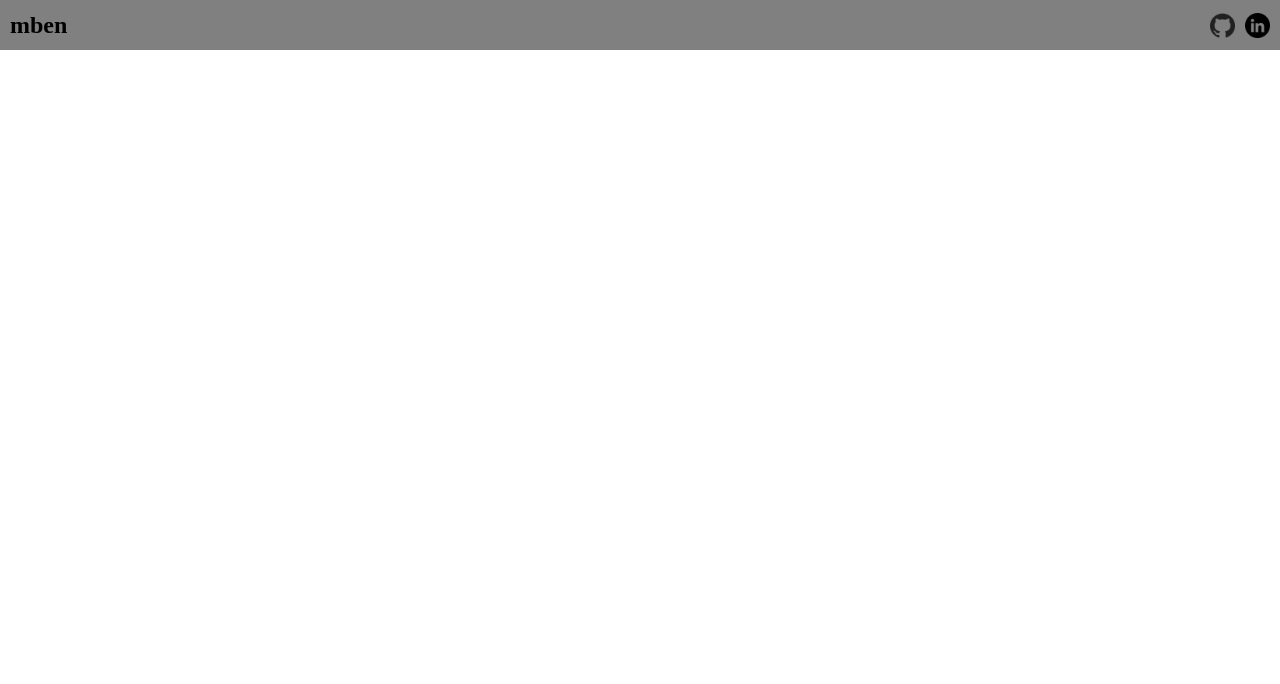
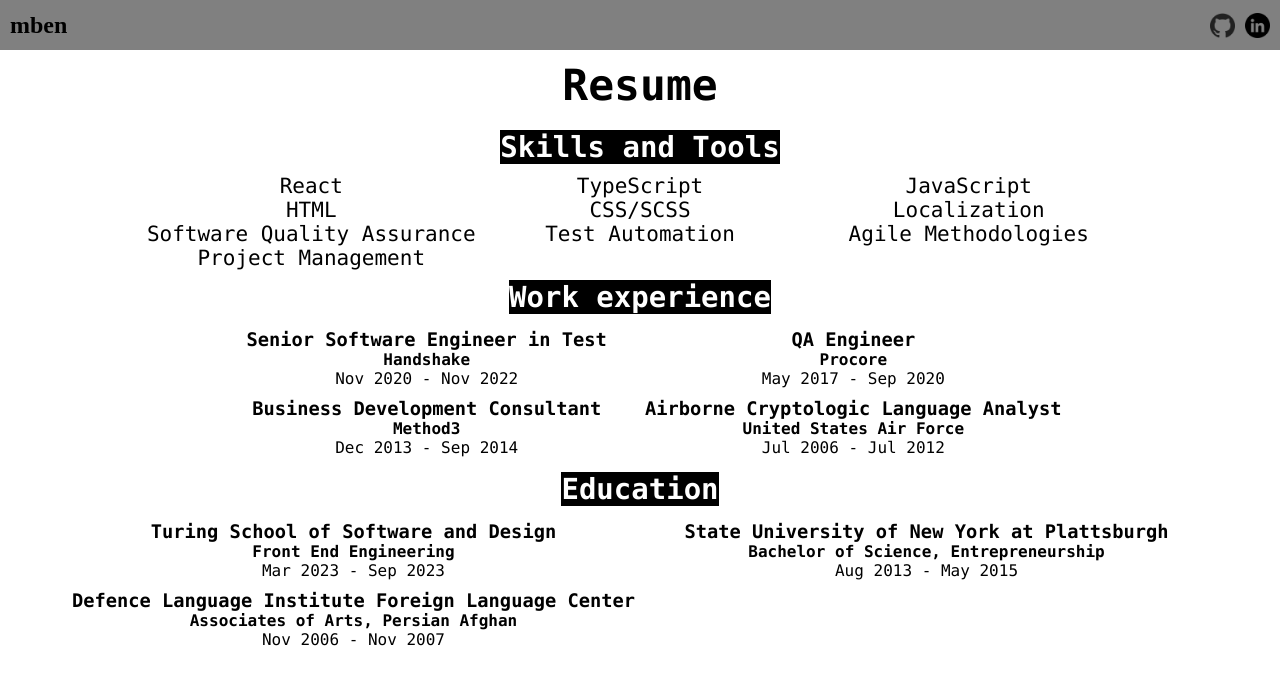
Before and after one commit to mbenfowler/portfolio, a React (Create React App) app: page /resume in a window 1280 px wide. Shown: the top 684 px of the page. Built offline with nearby package versions, Linux system fonts and the light colour scheme; a web font is replaced by a local one.

Commit message:
Add initial resume content and styling

```diff
--- /dev/null
+++ b/src/components/Resume/Resume.scss
@@ -0,0 +1,66 @@
+#resume {
+    display: flex;
+    flex-direction: column;
+    width: 100%;
+    align-items: center;
+}
+
+#title {
+    margin: 10px;
+    font-size: 5vw;
+}
+
+.header {
+    color: white;
+    background-color: black;
+    margin: 10px;
+    font-size: 3.5vw;
+}
+
+#skills {
+    display: grid;
+    grid-template-columns: 1fr 1fr 1fr;
+    text-align: center;
+}
+
+.skill {
+    font-size: 2.5vw;
+}
+
+#experience {
+    display: grid;
+    grid-template-columns: 1fr 1fr;
+    text-align: center;
+}
+
+.job {
+    display: flex;
+    flex-direction: column;
+    margin: 5px;
+}
+
+#education {
+    display: grid;
+    grid-template-columns: 1fr 1fr;
+    text-align: center;
+}
+
+.school {
+    display: flex;
+    flex-direction: column;
+    margin: 5px;
+}
+
+@media screen and (min-width: 840px) {
+    #title {
+        font-size: 43px;
+    }
+
+    .header {
+        font-size: 29px;
+    }
+
+    .skill {
+        font-size: 21px;
+    }
+}
--- a/src/components/Resume/Resume.tsx
+++ b/src/components/Resume/Resume.tsx
@@ -1,7 +1,39 @@
+import { nanoid } from 'nanoid'
+import { SKILLS, EXPERIENCE, EDUCATION } from "./resumeData"
+import './Resume.scss'
+
 const Resume = () => {
+    const resumeSkills = SKILLS.map(skill => <p className='skill' key={nanoid()}>{skill}</p>)
+
+    const resumeExperience = EXPERIENCE.map(job => {
+        return (
+            <div className='job' key={nanoid()}>
+                <h3>{job.title}</h3>
+                <h4>{job.company}</h4>
+                <p>{job.tenure}</p>
+            </div>
+        )
+    })
+
+    const education = EDUCATION.map(school => {
+        return (
+            <div className='school' key={nanoid()}>
+                <h3>{school.name}</h3>
+                <h4>{school.program}</h4>
+                <p>{school.datesAttended}</p>
+            </div>
+        )
+    })
+
     return (
-        <article>
-
+        <article id='resume'>
+            <h1 id='title'>Resume</h1>
+            <h2 className='header'>Skills and Tools</h2>
+            <section id='skills'>{resumeSkills}</section>
+            <h2 className='header'>Work experience</h2>
+            <section id='experience'>{resumeExperience}</section>
+            <h2 className='header'>Education</h2>
+            <section id='education'>{education}</section>
         </article>
     )
 }
--- /dev/null
+++ b/src/components/Resume/resumeData.tsx
@@ -0,0 +1,55 @@
+const SKILLS = [
+    'React',
+    'TypeScript',
+    'JavaScript',
+    'HTML',
+    'CSS/SCSS',
+    'Localization',
+    'Software Quality Assurance',
+    'Test Automation',
+    'Agile Methodologies',
+    'Project Management'
+]
+
+const EXPERIENCE = [
+    {
+        title: 'Senior Software Engineer in Test',
+        company: 'Handshake',
+        tenure: 'Nov 2020 - Nov 2022'
+    },
+    {
+        title: 'QA Engineer',
+        company: 'Procore',
+        tenure: 'May 2017 - Sep 2020'
+    },
+    {
+        title: 'Business Development Consultant',
+        company: 'Method3',
+        tenure: 'Dec 2013 - Sep 2014'
+    },
+    {
+        title: 'Airborne Cryptologic Language Analyst',
+        company: 'United States Air Force',
+        tenure: 'Jul 2006 - Jul 2012'
+    }
+]
+
+const EDUCATION = [
+    {
+        name: 'Turing School of Software and Design',
+        program: 'Front End Engineering',
+        datesAttended: 'Mar 2023 - Sep 2023',
+    },
+    {
+        name: 'State University of New York at Plattsburgh',
+        program: 'Bachelor of Science, Entrepreneurship',
+        datesAttended: 'Aug 2013 - May 2015'
+    },
+    {
+        name: 'Defence Language Institute Foreign Language Center',
+        program: 'Associates of Arts, Persian Afghan',
+        datesAttended: 'Nov 2006 - Nov 2007'
+    }
+]
+
+export { SKILLS, EXPERIENCE, EDUCATION }
```
